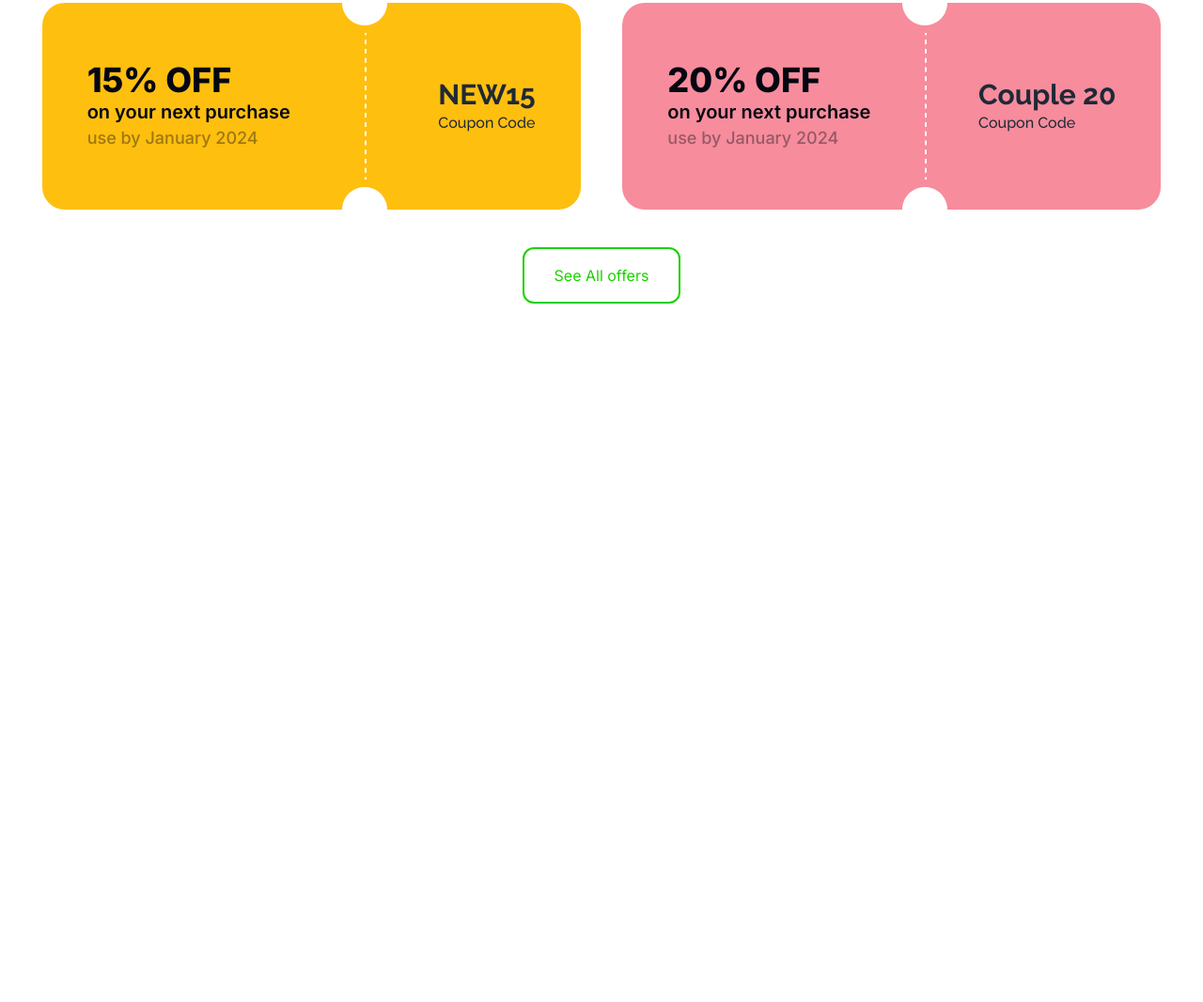
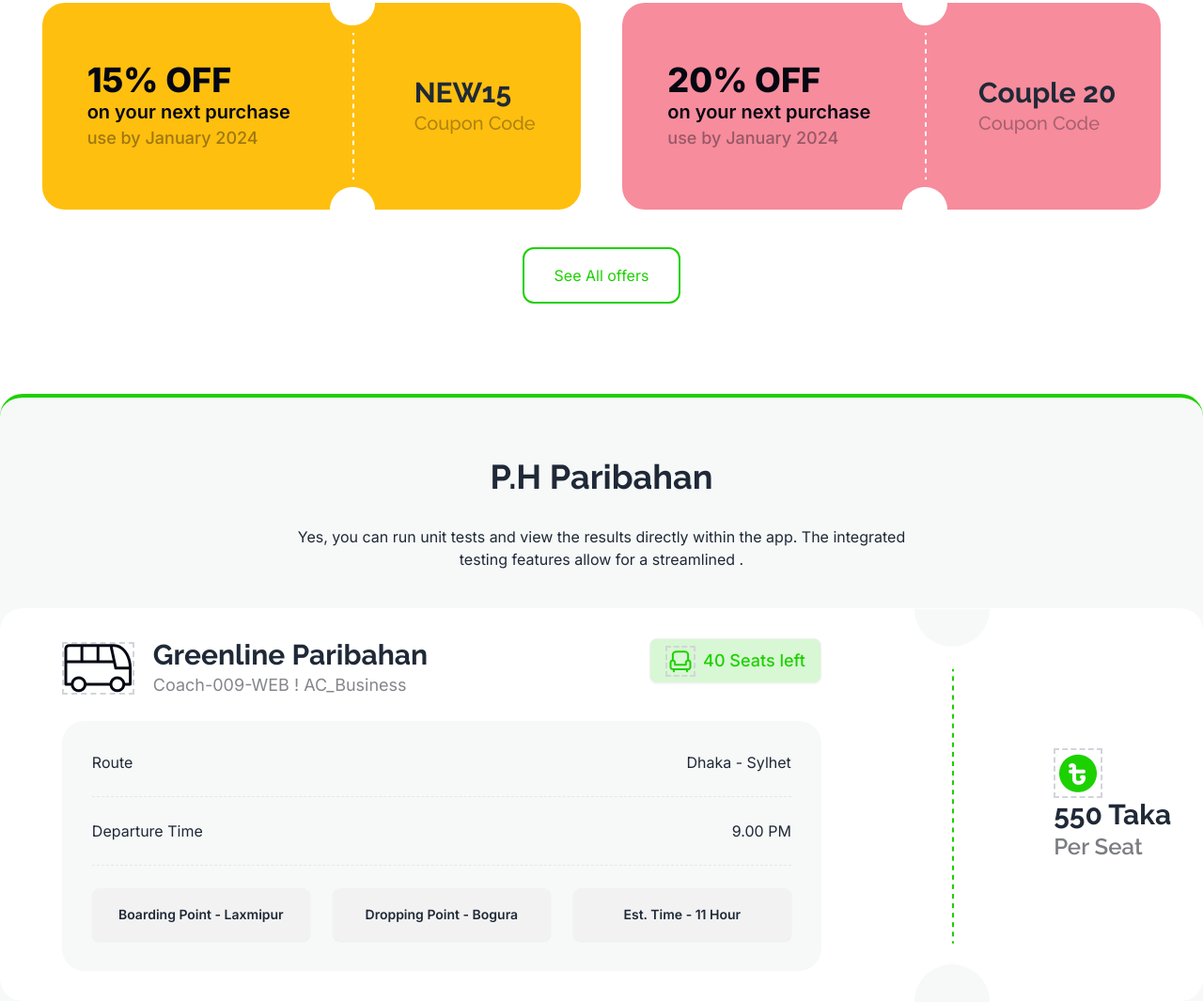
Before and after one commit to Naiemjoy1/smart-ticketing, a website: page index.html in a window 1280 px wide. Shown: the part 897-1963 px from the top of the page at 94% size. Before the commit the page ends 1220 px from the top, so only its background shows below. Drawn offline with nearby package versions, Linux system fonts and the light colour scheme.

Commit message:
ticket section part 1 added

```diff
--- a/index.html
+++ b/index.html
@@ -124,21 +124,21 @@
               </div>
               <div>
                 <p class="font-raleway font-bold text-3xl ">NEW15</p>
-                <p class="font-raleway font-medium text">Coupon Code</p>
+                <p class="font-raleway font-medium text-xl text-[#03071252]">Coupon Code</p>
               </div>
             </div>
             <div class="bg-[#f78c9c] h-[220px] w-[573px] rounded-3xl flex justify-between items-center p-12">
               <div>
                 <p class="font-extrabold text-4xl text-[#030712]">20% OFF</p>
                 <p class="font-semibold text-xl text-[#030712]">on your next purchase</p>
-                <p class="font-medium text-lg text-[#03071263]">use by January 2024</p>
+                <p class="font-medium text-lg  text-[#03071263]">use by January 2024</p>
               </div>
               <div>
                 <img src="images/cupon-devider.png" alt="">
               </div>
               <div>
                 <p class="font-raleway font-bold text-3xl ">Couple 20</p>
-                <p class="font-raleway font-medium text">Coupon Code</p>
+                <p class="font-raleway font-medium text-xl text-[#03071252]">Coupon Code</p>
               </div>
             </div>
           </div>
@@ -147,6 +147,61 @@
             <button class="border-2 border-green px-8 py-4 rounded-xl text-green">See All offers</button>
           </div>
         </section>
+        <!-- ticketing section  -->
+        <section class="mt-24 border-t-4 border-green rounded-t-3xl bg-[#f7f8f8]">
+          <div class="text-center mt-16">
+            <p class="font-raleway text-4xl font-bold">P.H Paribahan</p>
+            <p class="mt-8">Yes, you can run unit tests and view the results directly within the app. The integrated <br> testing features allow for a streamlined .</p>
+          </div>
+          <div class="bg-white h-[418px] rounded-3xl mt-10 flex justify-around items-center">
+            <div class="px-8">
+              <div class="flex justify-between w-[808px]">
+                <div class="flex justify-center items-center gap-5">
+                  <div>
+                    <img class="border-dashed border-2 border-gray-300" src="images/bus-logo.png" alt="">
+                  </div>
+                  <div>
+                    <p class="font-raleway font-bold text-3xl">Greenline Paribahan</p>
+                    <p class="text-lg text-[#0307127c]">Coach-009-WEB ! AC_Business</p>
+                  </div>
+                </div>
+                <div>
+                  <button class="btn bg-[#1cd1002b] text-[#1dd100] font-medium text-lg"><span><img class="border-dashed border-2 border-gray-300" src="images/seat-green.png" alt=""></span>40 Seats left</button>
+                </div>
+              </div>
+              <div class="divide-y divide-dashed bg-[#f7f8f8] rounded-3xl p-8 w-[808px] mt-6">
+                <div class="flex justify-between">
+                  <p class="mb-6">Route</p>
+                  <p class="mb-6">Dhaka - Sylhet</p>
+                </div>
+                <div class="flex justify-between">
+                  <p class="my-6">Departure Time</p>
+                  <p class="my-6">9.00 PM</p>
+                </div>
+                <div class="flex justify-between">
+                  <button class="btn no-animation w-[232px] h-[56px] mt-6">Boarding Point - Laxmipur</button>
+                  <button class="btn no-animation w-[232px] h-[56px] mt-6">Dropping Point - Bogura</button>
+                  <button class="btn no-animation w-[232px] h-[56px] mt-6">Est. Time - 11 Hour</button>
+                </div>
+              </div>
+            </div>
+            <div>
+              <img src="images/info-devider.png" alt="">
+            </div>
+            <div class="flex-col justify-center items-center">
+              <div>
+                <img class="border-dashed border-2 border-gray-300" src="images/fare.png" alt="">
+              </div>
+              <div>
+                <p class="font-raleway text-3xl font-bold">550 Taka</p>
+                <p class="font-raleway text-2xl font-semibold text-[#03071286]">Per Seat</p>
+              </div>
+            </div>
+          </div>
+        </section>
+        <section>
+
+        </section>
     </main>
     <footer>
 
```
